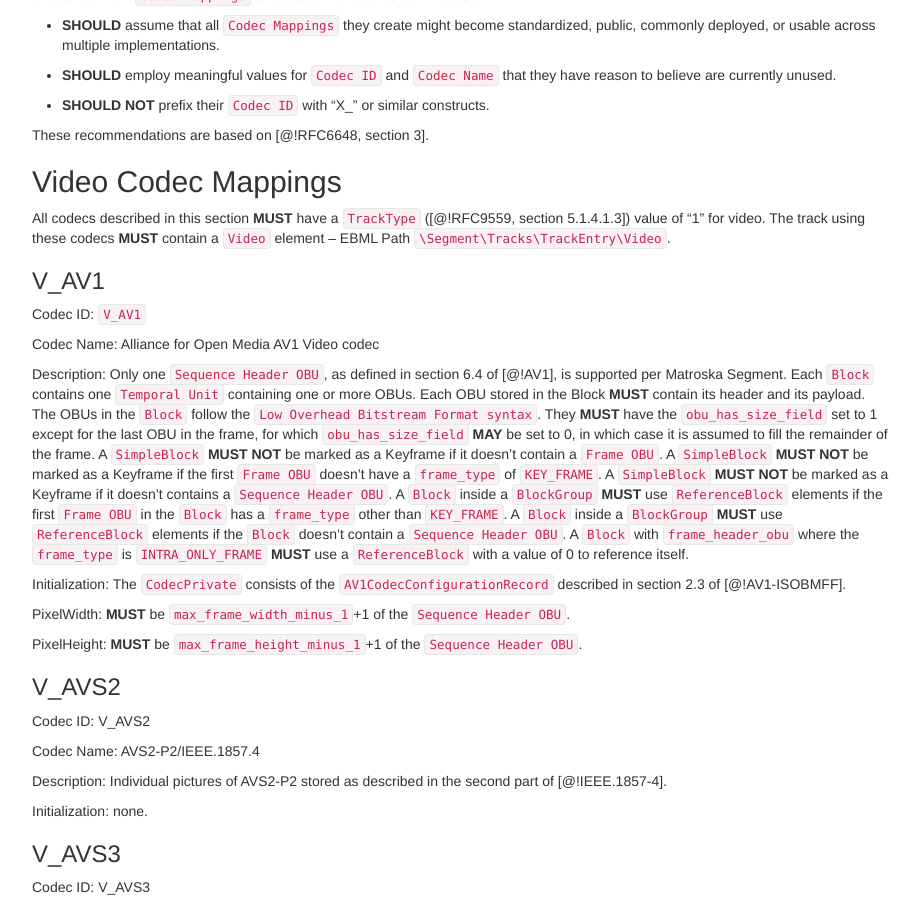
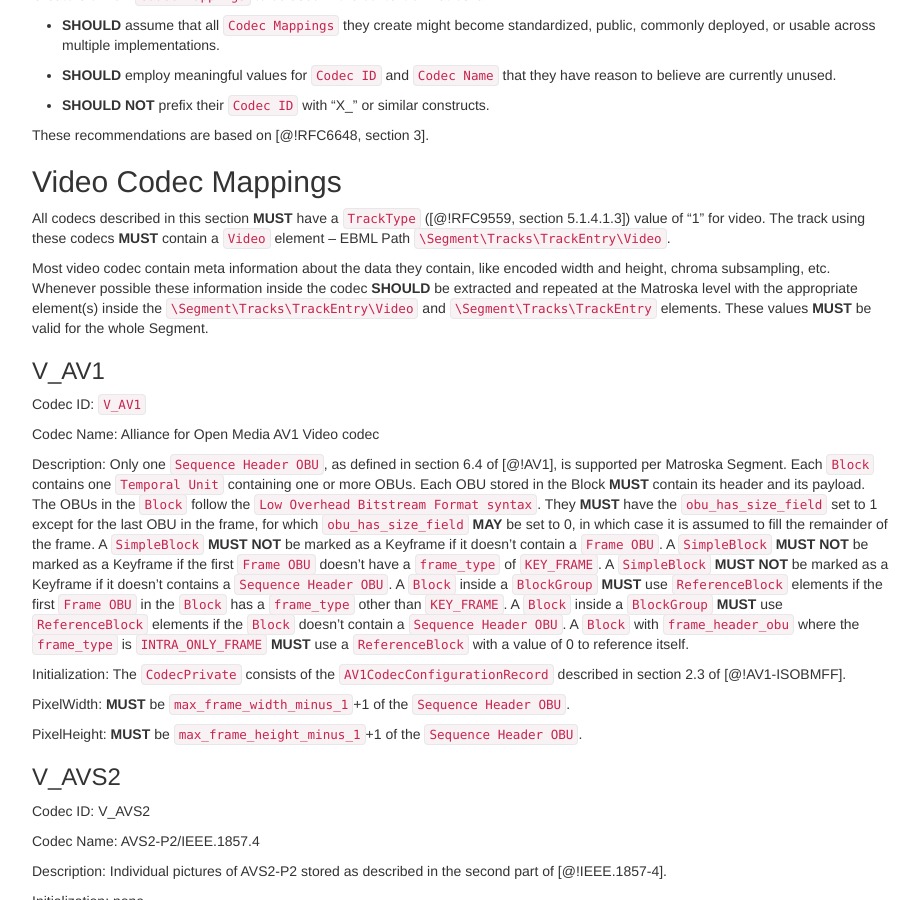
Before and after one commit to ietf-wg-cellar/matroska-specification, a Jekyll site: the page built from codec_specs.md, in a window 1280 px wide and 900 px high, scrolled down 2179 px. Shown: the whole window, without its empty margins (273-1192 px from the left). Built offline with Jekyll 4.4.1, drawn with Linux system fonts in a browser that asks for light colours; our own code applies the rules of GitHub Pages for plain Markdown files; some of the changed text lies outside the part shown.

Commit message:
add a general rule about mapping codec metadata to Matroska ones
It's easier than having to dig into each format to tell how
each value maps to what part of Matroska...

```diff
--- a/codec_specs.md
+++ b/codec_specs.md
@@ -137,6 +137,11 @@
 
 All codecs described in this section **MUST** have a `TrackType` ([@!RFC9559, section 5.1.4.1.3]) value of "1" for video.
 The track using these codecs **MUST** contain a `Video` element -- EBML Path `\Segment\Tracks\TrackEntry\Video`.
+
+Most video codec contain meta information about the data they contain, like encoded width and height, chroma subsampling, etc.
+Whenever possible these information inside the codec **SHOULD** be extracted and repeated at the Matroska level with
+the appropriate element(s) inside the `\Segment\Tracks\TrackEntry\Video` and `\Segment\Tracks\TrackEntry` elements.
+These values **MUST** be valid for the whole Segment.
 
 ### V_AV1
 
@@ -471,6 +476,11 @@
 
 All codecs described in this section **MUST** have a `TrackType` ([@!RFC9559, section 5.1.4.1.3]) value of "2" for audio.
 The track using these codecs **MUST** contain an `Audio` element -- EBML Path `\Segment\Tracks\TrackEntry\Audio`.
+
+Most audio codec contain meta information about the data they contain, like encoded sampling frequency, channel count, etc.
+Whenever possible these information inside the codec **SHOULD** be extracted and repeated at the Matroska level with
+the appropriate element(s) inside the `\Segment\Tracks\TrackEntry\Audio` and `\Segment\Tracks\TrackEntry` elements.
+These values **MUST** be valid for the whole Segment.
 
 ### A_AAC/MPEG2/LC
 
@@ -947,6 +957,11 @@
 
 All codecs described in this section **MUST** have a `TrackType` ([@!RFC9559, section 5.1.4.1.3]) value of "17" for subtitles.
 
+Subtitle codec often contain meta information about the data they contain, like expected output dimension, language, etc.
+Whenever possible these information inside the codec **SHOULD** be extracted and repeated at the Matroska level with
+the appropriate element(s) inside the `\Segment\Tracks\TrackEntry\Video` and `\Segment\Tracks\TrackEntry` elements.
+These values **MUST** be valid for the whole Segment.
+
 ### S_ARIBSUB
 
 Codec ID: S_ARIBSUB
```
